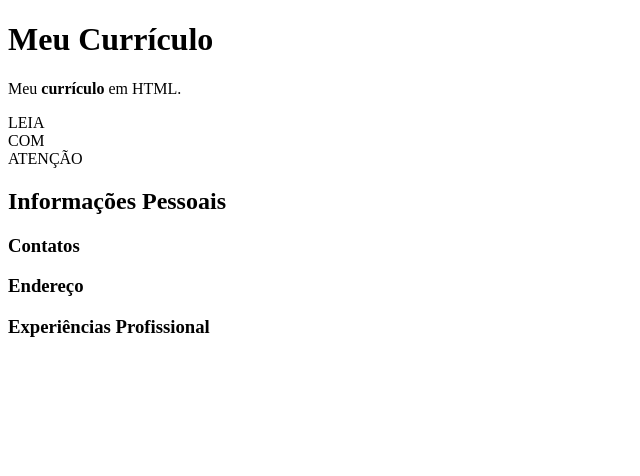
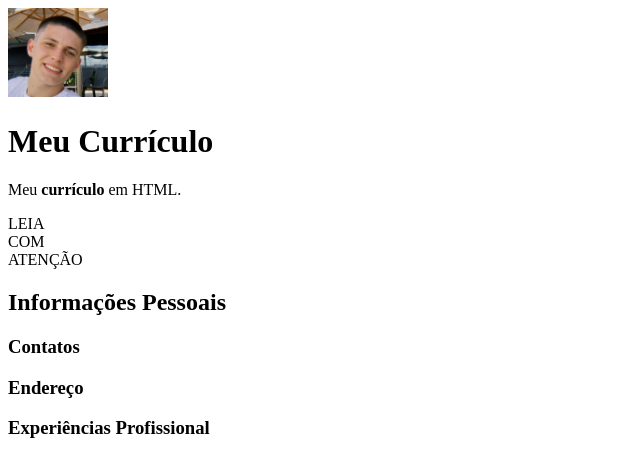
Before and after one commit to xMACIELx/Meu_Curriculo, a plain HTML site: page index.html in a window 1280 px wide. Shown: the whole page, without its empty margins (0-640 px from the left). Drawn offline with Linux system fonts and the light colour scheme.

Commit message:
Aula Imagens

```diff
--- a/index.html
+++ b/index.html
@@ -6,6 +6,7 @@
 </head>
 <body>
     <!-- Cabeçalho -->
+    <img width="100px" src="./imagens/Imagem do WhatsApp de 2024-04-10 à(s) 19.49.32_884e8adf.jpg">
     <h1> Meu Currículo </h1>
     <p> Meu <b>currículo</b> em HTML. </p>
     <p>
```
Also changed, not shown: imagens/Imagem do WhatsApp de 2024-04-10 à(s) 19.49.32_884e8adf.jpg (added).
